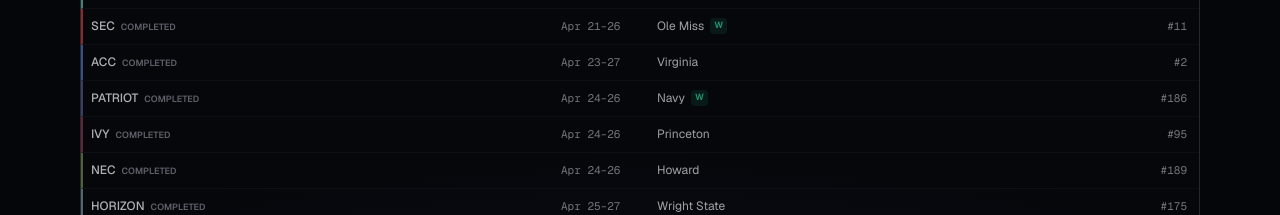
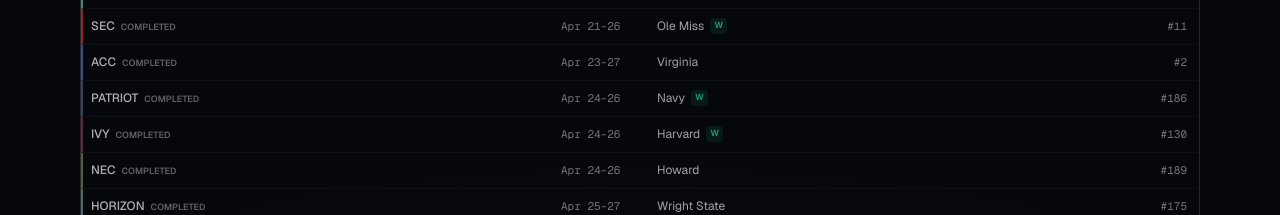
Before and after one commit to mikkelgolf/golfdata, a Next.js app: page /conference-championships in a window 1280 px wide. Shown: the part 1120-1335 px from the top of the page. Built offline with nearby package versions, Linux system fonts and the light colour scheme.

Commit message:
manual conference winner: IVY men — Harvard (requested by David Tenneson)

```diff
--- a/src/data/championships-men-2026.ts
+++ b/src/data/championships-men-2026.ts
@@ -175,6 +175,7 @@
     color: "#8a324a",
     notes: "Combined men's & women's championship at Baltusrol Lower.",
     sourceUrl: "https://ivyleague.com/feature/26GOLFChampionships",
+    winner: "Harvard",
   },
   {
     id: 8,
```
